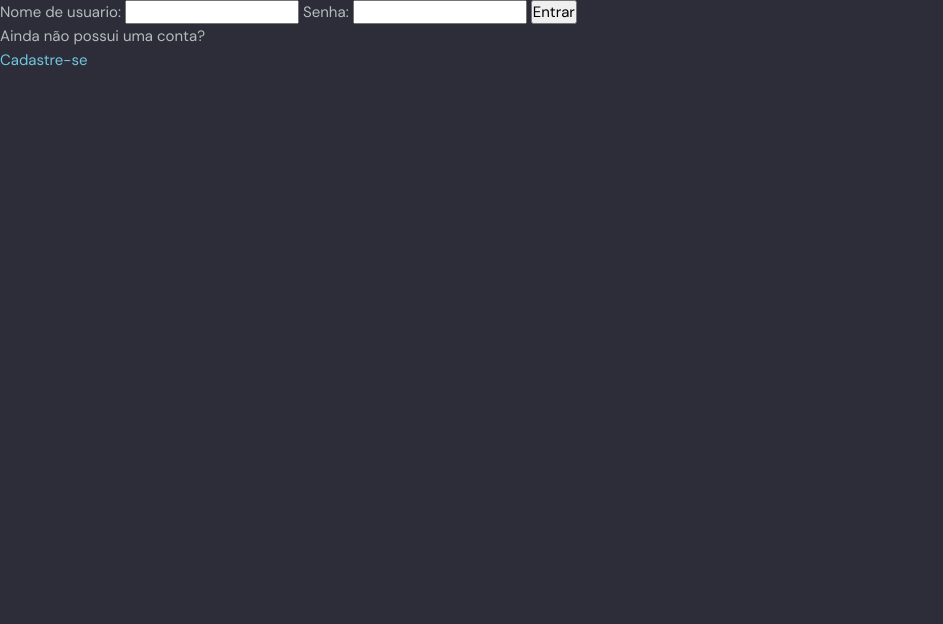
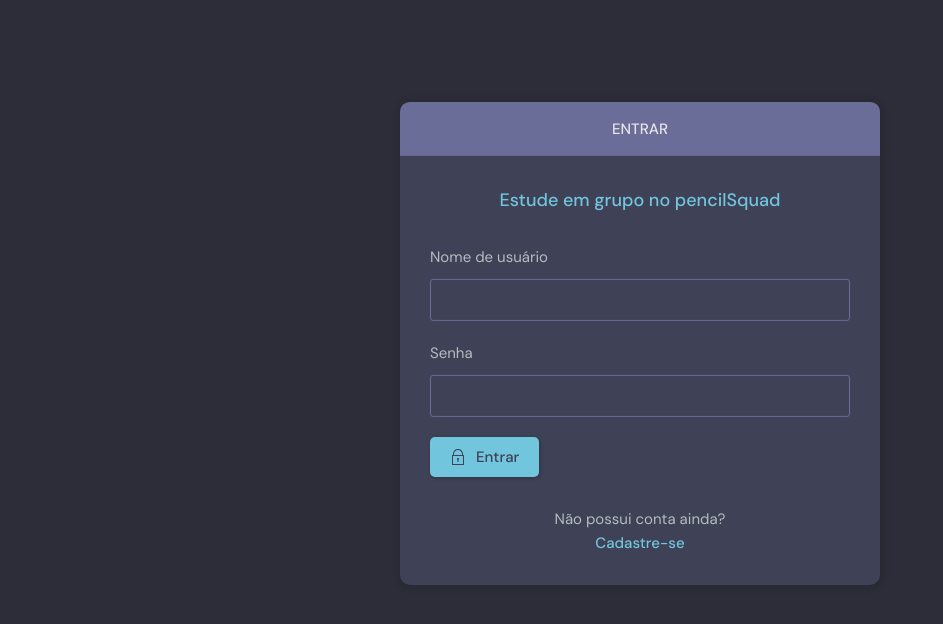
Before and after one commit to br-adriel/django-pencil-squad, a Django app: page /login in a window 1280 px wide. Shown: the part 76-700 px from the top of the page, without its empty margins (0-943 px from the left). Run offline with Django 4.2, Linux system fonts and the light colour scheme.

Commit message:
Implementa template para tela de login

```diff
--- a/base/templates/base/login_register.html
+++ b/base/templates/base/login_register.html
@@ -1,22 +1,56 @@
 {% extends 'main.html' %}
+
+{% block title %}{% if page == 'login' %}Entrar{% else %}Cadastrar{% endif %}{% endblock%}
+
 
 {% block content %}
 {% if page == 'login' %}
-<div>
-  <form action="" method="post">
-    {% csrf_token %}
-    <label for="username">Nome de usuario:</label>
-    <input type="text" name="username" id="username">
+<main class="auth layout">
+  <div class="container">
+    <div class="layout__box">
+      <div class="layout__boxHeader">
+        <div class="layout__boxTitle">
+          <h3>Entrar</h3>
+        </div>
+      </div>
+      <div class="layout__body">
+        <h2 class="auth__tagline">Estude em grupo no pencilSquad</h2>
 
-    <label for="password">Senha:</label>
-    <input type="password" name="password" id="password">
+        <form class="form" action="" method="post">
+          {% csrf_token %}
+          <div class="form__group form__group">
+            <label for="username">Nome de usuário</label>
+            <input type="text" name="username" id="username" />
+          </div>
 
-    <button type="submit">Entrar</button>
-  </form>
+          <div class="form__group form__group">
+            <label for="password">Senha</label>
+            <input type="password" name="password" id="password" />
+          </div>
 
-  <p>Ainda não possui uma conta?</p>
-  <a href="{% url 'register' %}">Cadastre-se</a>
-</div>
+          <button class="btn btn--main" type="submit">
+            <svg version="1.1" xmlns="http://www.w3.org/2000/svg" width="32" height="32" viewBox="0 0 32 32">
+              <title>lock</title>
+              <path
+                d="M27 12h-1v-2c0-5.514-4.486-10-10-10s-10 4.486-10 10v2h-1c-0.553 0-1 0.447-1 1v18c0 0.553 0.447 1 1 1h22c0.553 0 1-0.447 1-1v-18c0-0.553-0.447-1-1-1zM8 10c0-4.411 3.589-8 8-8s8 3.589 8 8v2h-16v-2zM26 30h-20v-16h20v16z"
+              ></path>
+              <path
+                d="M15 21.694v4.306h2v-4.306c0.587-0.348 1-0.961 1-1.694 0-1.105-0.895-2-2-2s-2 0.895-2 2c0 0.732 0.413 1.345 1 1.694z"
+              ></path>
+            </svg>
+
+            Entrar
+          </button>
+        </form>
+
+        <div class="auth__action">
+          <p>Não possui conta ainda?</p>
+          <a href="{% url 'register' %}" class="btn btn--link">Cadastre-se</a>
+        </div>
+      </div>
+    </div>
+  </div>
+</main>
 {% else %}
 <div>
   <form action="" method="post">
```
